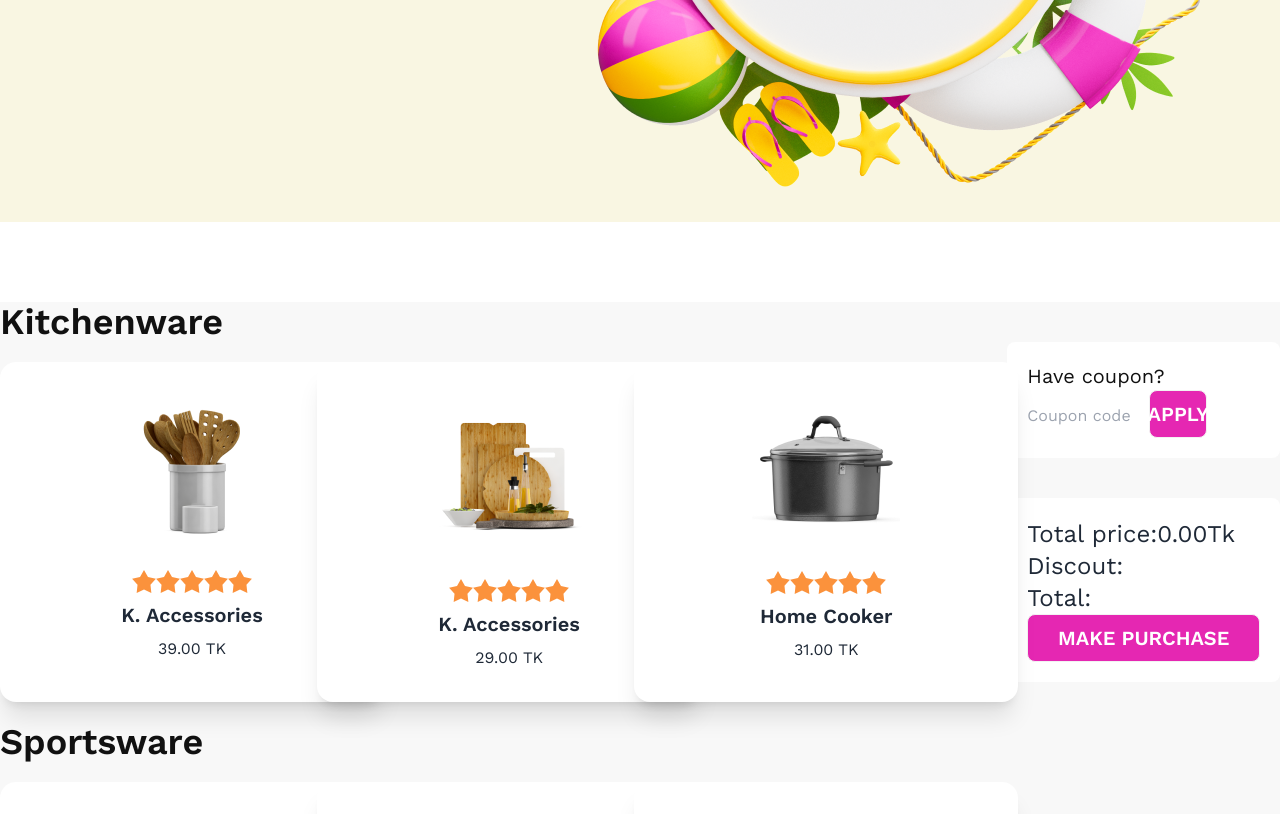
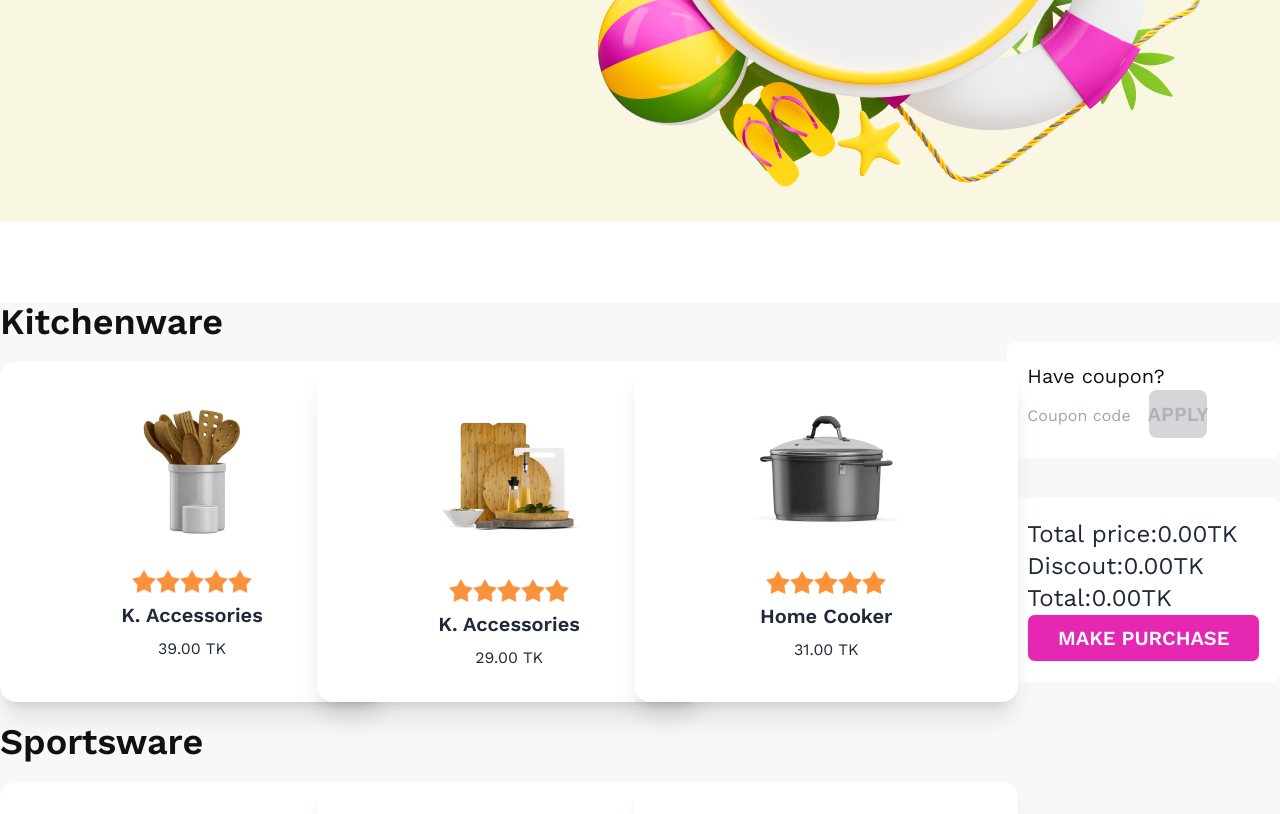
Before and after one commit to HridaySarder/summer-sale, a plain HTML site: page index.html in a window 1280 px wide. Shown: the part 486-1300 px from the top of the page. Drawn offline with nearby package versions, Linux system fonts and the light colour scheme.

Commit message:
more some part added

```diff
--- a/index.html
+++ b/index.html
@@ -148,15 +148,15 @@
       <div class="bg-[#FFF] p-5 rounded-lg">
         <p class="text-xl text-[#111]">Have coupon?</p>
         <input id="coupon-code" type="text" class="py-2 w-full md:w-2/3 lg:w-1/2" placeholder="Coupon code">
-        <button class="btn bg-[#E527B2] text-xl text-white md:w-1/3 lg:w-1/4 mt-3 md:mt-0">Apply</button>
+        <button disabled class="btn bg-[#E527B2] text-xl text-white md:w-1/3 lg:w-1/4 mt-3 md:mt-0">Apply</button>
       </div>
       <div class="mt-10 bg-[#FFF] p-5 rounded-lg my-5">
         <div id="select-items" class="list-none pl-0">
 
         </div>
-        <p id="total-price" class="text-2xl">Total price:<span id="total-price-value">0.00</span>Tk</p>
-        <p id="discount-price" class="text-2xl">Discout:</p>
-        <p id="grand-total" class="text-2xl">Total:</p>
+        <p id="total-price" class="text-2xl">Total price:<span id="total-price-value">0.00</span>TK</p>
+        <p id="discount-price" class="text-2xl">Discout:<span id="discount-price-value">0.00</span>TK</p>
+        <p id="grand-total" class="text-2xl">Total:<span id="total-value">0.00</span>TK</p>
         <!-- <button class="btn bg-[#E527B2] text-xl w-full text-white">Make Purchase</button> -->
         <!-- The button to open modal -->
 <a href="#my_modal_8" class="btn bg-[#E527B2] text-xl w-full text-white">Make Purchase</a>
--- a/js/index.js
+++ b/js/index.js
@@ -23,5 +23,6 @@ cardElement.forEach((card) => {
     total += cardPrice;
     const totalPriceElement = document.getElementById("total-price-value");
     totalPriceElement.textContent = total.toFixed(2) + " ";
+
   });
 });
```
